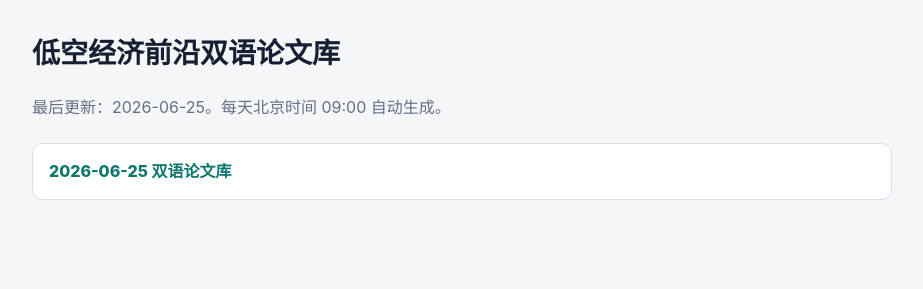
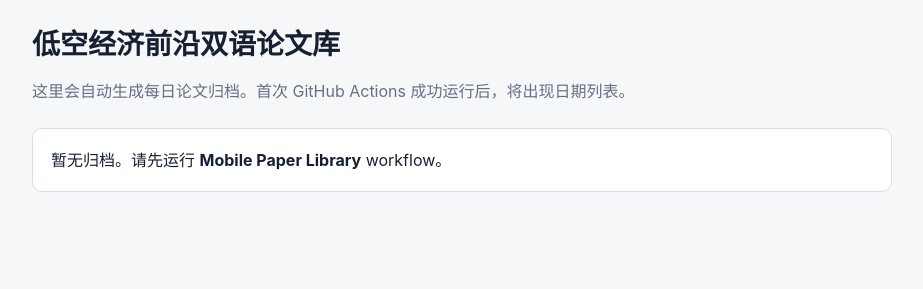
Before and after one commit to smallopen123/mobile-paper-library, a plain HTML site: page docs/index.html in a window 1280 px wide. Shown: the whole page, without its empty margins (178-1101 px from the left). Drawn offline with Linux system fonts and the light colour scheme.

Commit message:
Add/update docs/index.html

```diff
--- a/docs/index.html
+++ b/docs/index.html
@@ -5,20 +5,18 @@
   <meta name="viewport" content="width=device-width, initial-scale=1">
   <title>低空经济前沿双语论文库</title>
   <style>
-    body{margin:0;font-family:-apple-system,BlinkMacSystemFont,"Segoe UI","Microsoft YaHei",sans-serif;background:#f4f6f8;color:#172033;line-height:1.7}
-    main{max-width:860px;margin:0 auto;padding:30px 18px 64px}
-    h1{font-size:28px;margin:0 0 8px}
+    body{margin:0;font-family:-apple-system,BlinkMacSystemFont,"Segoe UI",sans-serif;background:#f6f7f9;color:#172033;line-height:1.65}
+    main{max-width:860px;margin:0 auto;padding:28px 18px 56px}
+    h1{font-size:28px;line-height:1.2;margin:0 0 10px}
     .muted{color:#667085}
-    ul{list-style:none;padding:0;margin:22px 0}
-    li{margin:10px 0}
-    a{display:block;background:#fff;border:1px solid #d8dee9;border-radius:10px;padding:14px 16px;color:#0f766e;text-decoration:none;font-weight:800}
+    .empty{margin-top:24px;padding:18px;border:1px solid #d8dee9;background:#fff;border-radius:10px}
   </style>
 </head>
 <body>
   <main>
     <h1>低空经济前沿双语论文库</h1>
-    <p class="muted">最后更新：2026-06-25。每天北京时间 09:00 自动生成。</p>
-    <ul><li><a href="https://smallopen123.github.io/mobile-paper-library/2026-06-25/">2026-06-25 双语论文库</a></li></ul>
+    <p class="muted">这里会自动生成每日论文归档。首次 GitHub Actions 成功运行后，将出现日期列表。</p>
+    <div class="empty">暂无归档。请先运行 <strong>Mobile Paper Library</strong> workflow。</div>
   </main>
 </body>
 </html>
```
